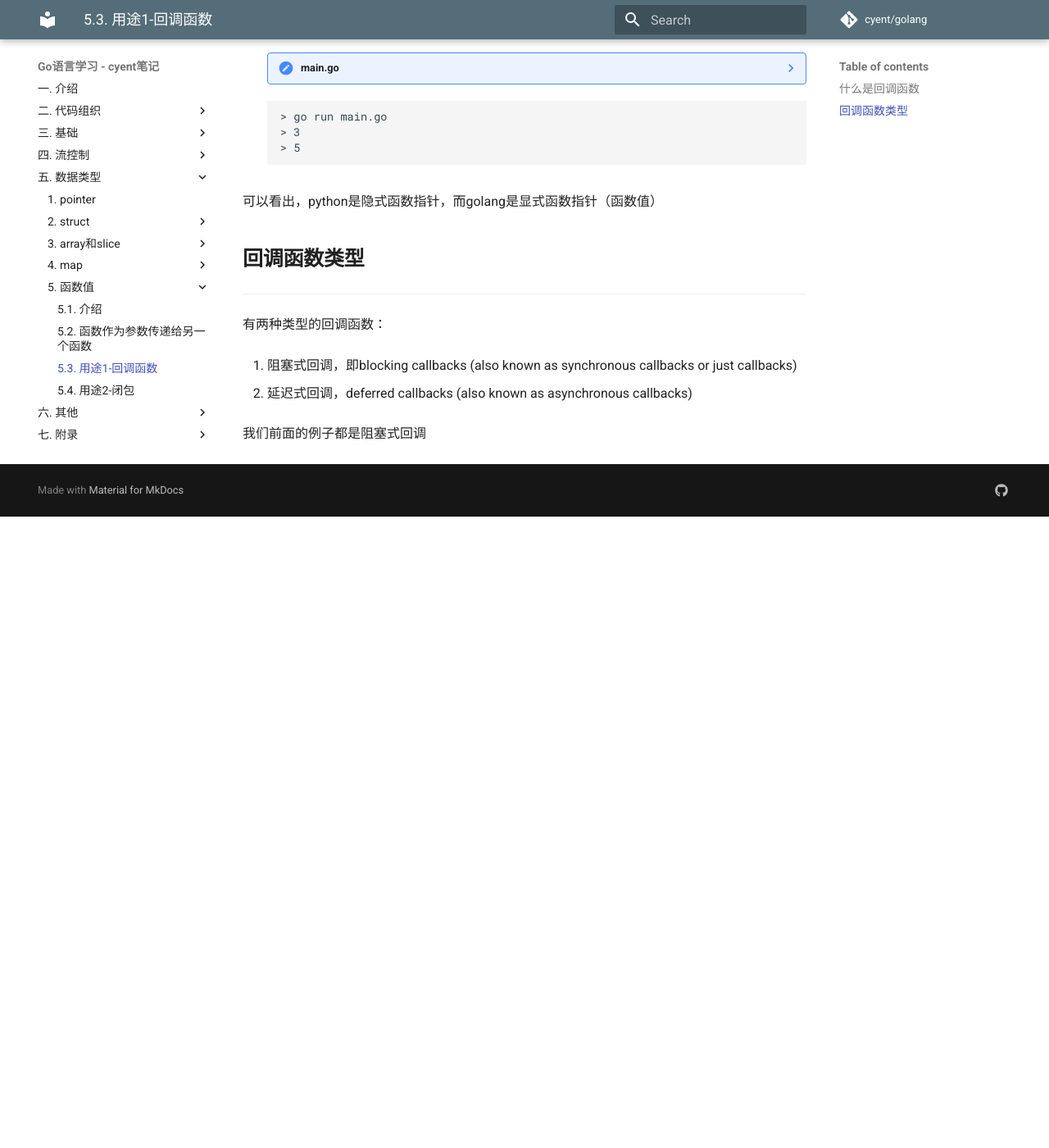
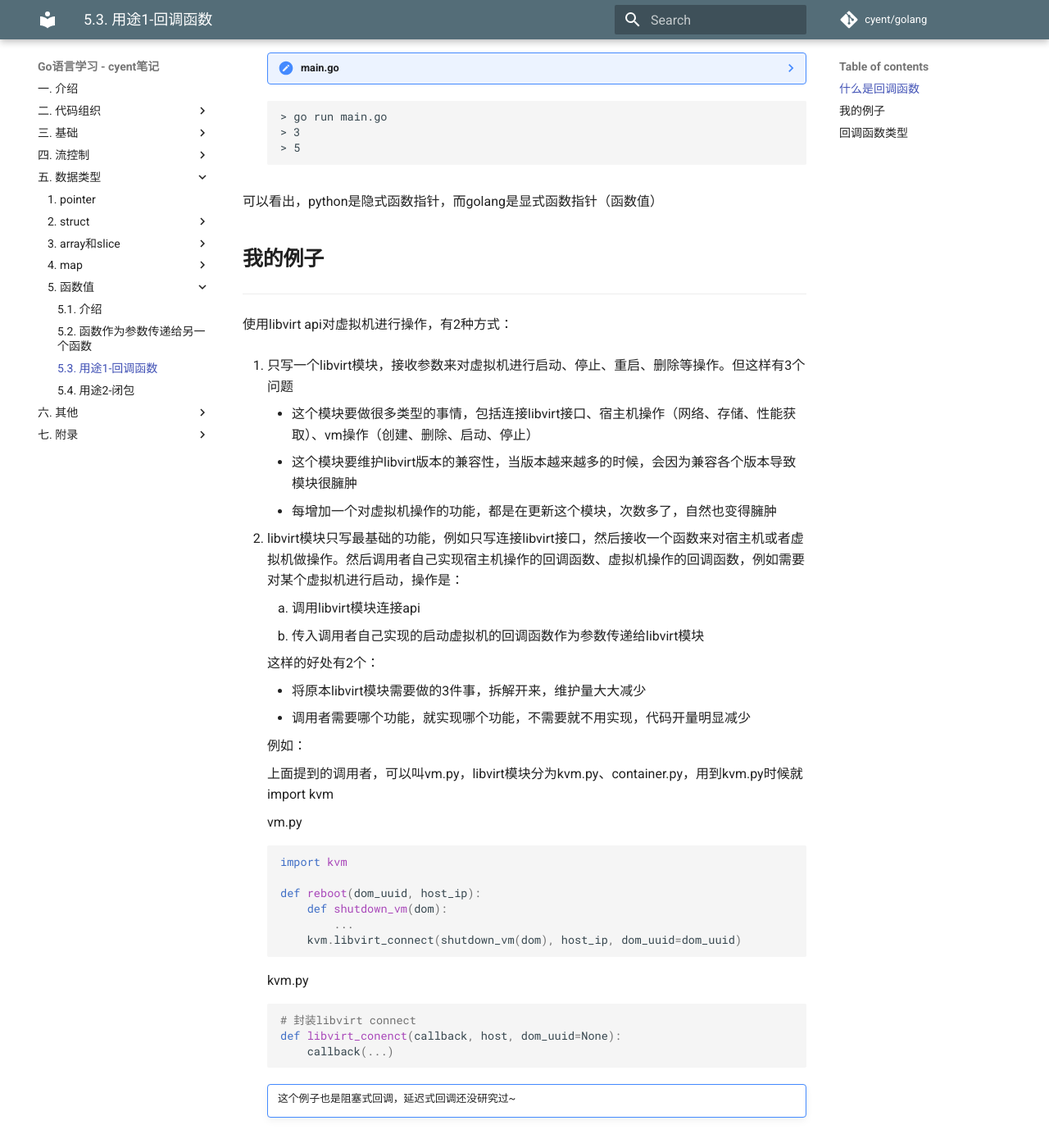
Before and after one commit to yxhsea/golang, an MkDocs documentation site: the page built from docs/datatype/funcvalue_callback.md, in a window 1280 px wide and 1400 px high, scrolled down 1447 px. Shown: the whole window at 82% size. Built offline with MkDocs 1.6.1 and Material for MkDocs 9.7.7, drawn with Linux system fonts in a browser that asks for light colours; comment, search, counter and statistics services are not loaded; old or Windows-style settings are respelled for this version of MkDocs; before the commit the page ends 2077 px from its top, so only the background shows below that; some of the changed text lies outside the part shown.

Commit message:
finish callback

````diff
--- a/docs/datatype/funcvalue_callback.md
+++ b/docs/datatype/funcvalue_callback.md
@@ -133,14 +133,62 @@
 
 可以看出，python是隐式函数指针，而golang是显式函数指针（函数值）
 
+## **我的例子**
+
+---
+
+使用libvirt api对虚拟机进行操作，有2种方式：
+
+1. 只写一个libvirt模块，接收参数来对虚拟机进行启动、停止、重启、删除等操作。但这样有3个问题
+	- 这个模块要做很多类型的事情，包括连接libvirt接口、宿主机操作（网络、存储、性能获取）、vm操作（创建、删除、启动、停止）
+	- 这个模块要维护libvirt版本的兼容性，当版本越来越多的时候，会因为兼容各个版本导致模块很臃肿
+	- 每增加一个对虚拟机操作的功能，都是在更新这个模块，次数多了，自然也变得臃肿
+
+2. libvirt模块只写最基础的功能，例如只写连接libvirt接口，然后接收一个函数来对宿主机或者虚拟机做操作。然后调用者自己实现宿主机操作的回调函数、虚拟机操作的回调函数，例如需要对某个虚拟机进行启动，操作是：
+	1. 调用libvirt模块连接api
+	2. 传入调用者自己实现的启动虚拟机的回调函数作为参数传递给libvirt模块
+
+	这样的好处有2个：
+
+	- 将原本libvirt模块需要做的3件事，拆解开来，维护量大大减少
+	- 调用者需要哪个功能，就实现哪个功能，不需要就不用实现，代码开量明显减少
+
+	例如：
+
+	上面提到的调用者，可以叫vm.py，libvirt模块分为kvm.py、container.py，用到kvm.py时候就import kvm
+
+	vm.py
+	```python
+	import kvm
+
+	def reboot(dom_uuid, host_ip):
+		def shutdown_vm(dom):
+			...
+		kvm.libvirt_connect(shutdown_vm(dom), host_ip, dom_uuid=dom_uuid)
+	```
+
+	kvm.py
+	```python
+	# 封装libvirt connect
+	def libvirt_conenct(callback, host, dom_uuid=None):
+		callback(...)
+	```
+
+	!!! note ""
+		这个例子也是阻塞式回调，延迟式回调还没研究过~
+
 ## **回调函数类型**
 
 ---
 
 有两种类型的回调函数：
 
-1. 阻塞式回调，即blocking callbacks (also known as synchronous callbacks or just callbacks)
+1. 阻塞式回调（也叫同步回调）
 
-2. 延迟式回调，deferred callbacks (also known as asynchronous callbacks)
+	> blocking callbacks (also known as synchronous callbacks or just callbacks)
 
-我们前面的例子都是阻塞式回调
+2. 延迟式回调（也叫异步回调）
+
+	> deferred callbacks (also known as asynchronous callbacks)
+
+本页所有例子都是阻塞式回调
````
